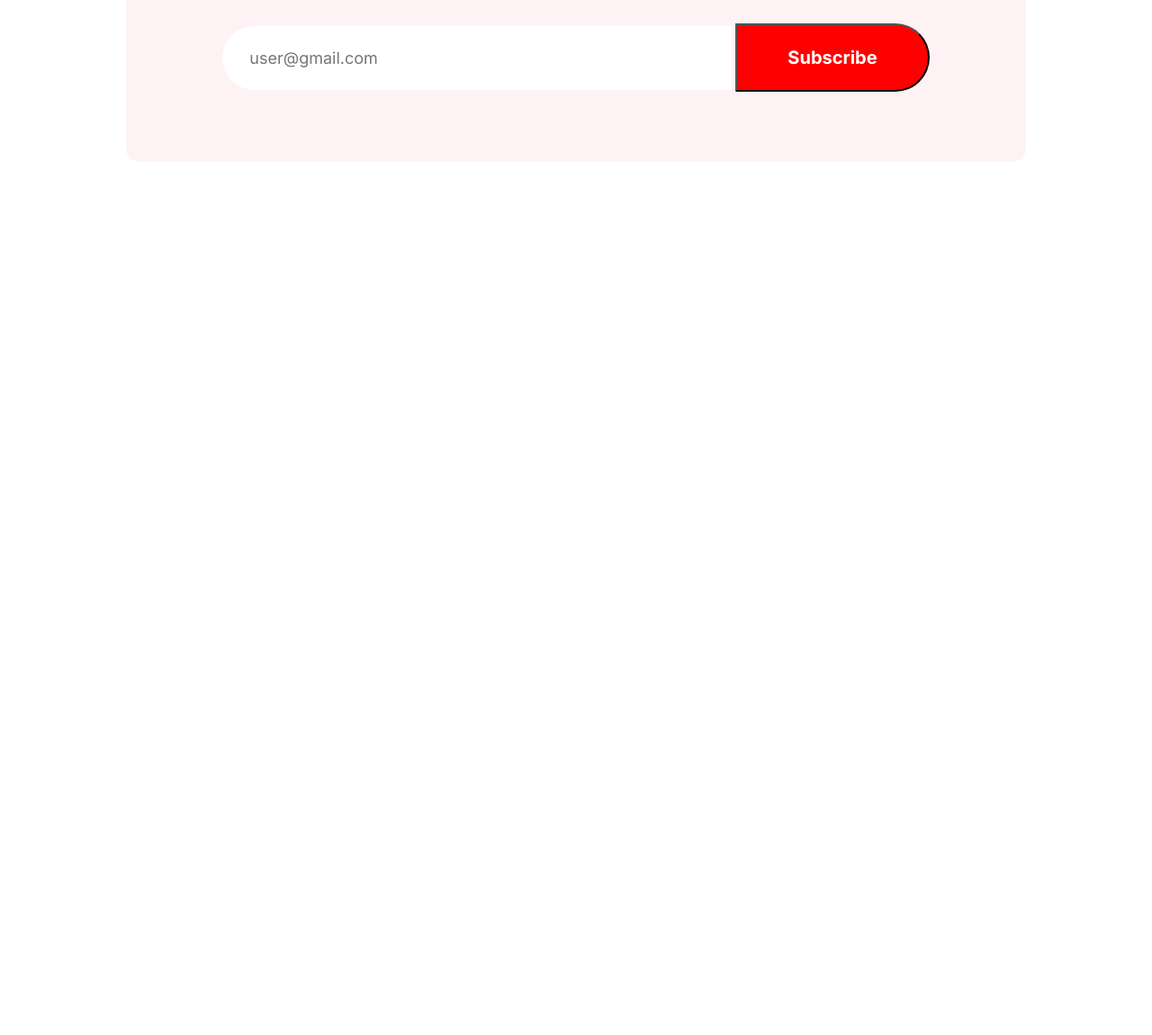
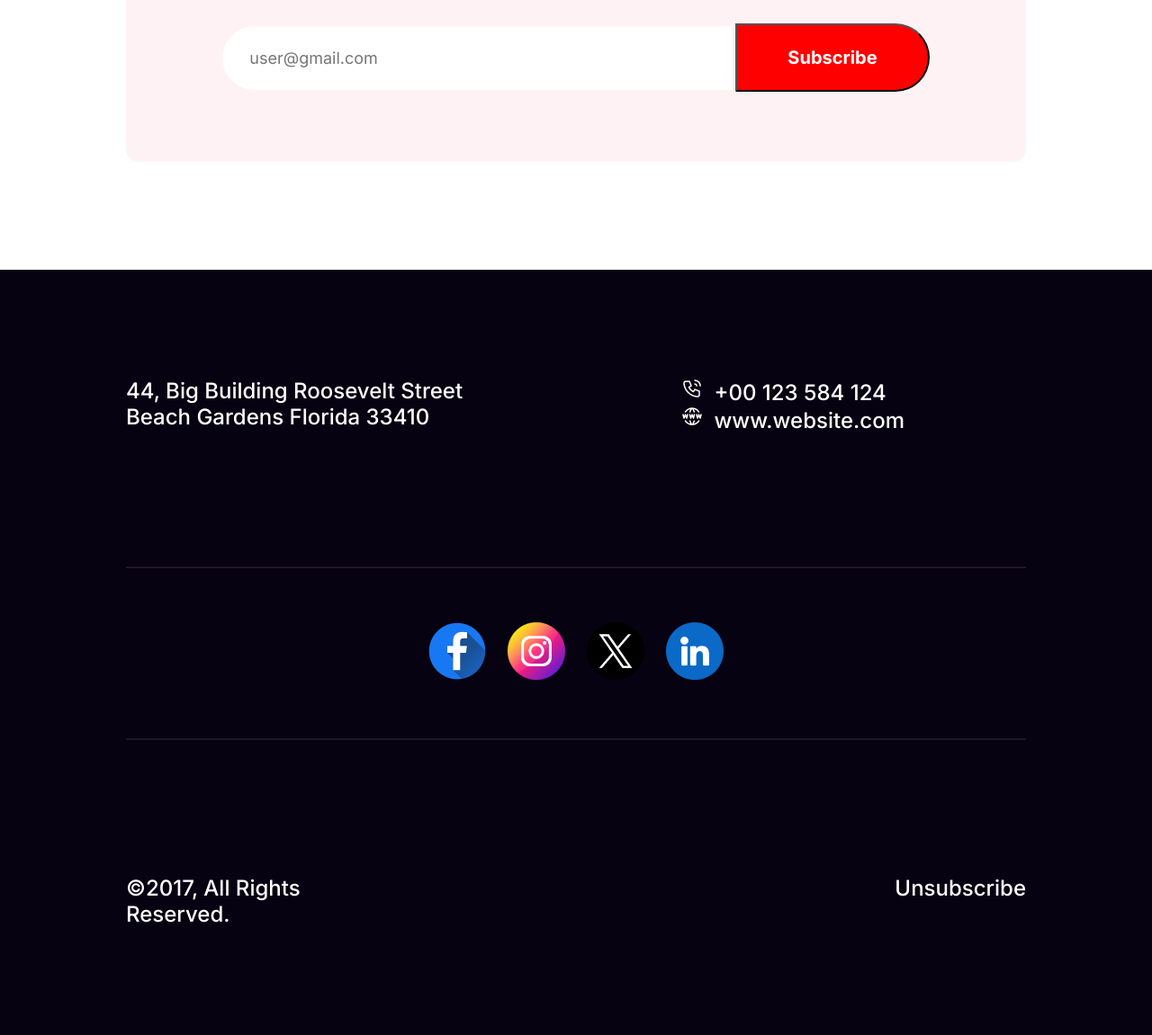
Before and after one commit to mahidulkabir/new-year-discount, a plain HTML site: page index.html in a window 1280 px wide. Shown: the part 6863-8014 px from the top of the page at 90% size. Before the commit the page ends 7163 px from the top, so only its background shows below. Drawn offline with Linux system fonts and the light colour scheme.

Commit message:
Footer section complete

```diff
--- a/index.html
+++ b/index.html
@@ -137,6 +137,32 @@
                 </div>
              </section>
         </main>
-        <footer></footer>
+        <footer>
+            <div class="footer-top">
+                <div class="footer-top-address">
+                 <p class="footer-text footer-text-1">44, Big Building Roosevelt Street <br>
+                    Beach Gardens Florida 33410</p>
+                </div>
+                <div class="footer-top-telephone">
+
+                    <p class="footer-text footer-text-2"> <img src="./resources/Call.png" alt="call logo">&nbsp; +00 123 584 124</p>
+
+                    <p class="footer-text"> <img src="./resources/Website.png" alt="website logo">&nbsp; www.website.com</p>
+                </div>
+            </div>
+            <hr>
+            <div class="footer-mid">
+                <img src="./resources/Facebook.png" alt="facebook logo" class="footer-mid-img">
+                <img src="./resources/Instagram.png" alt="Instagram" class="footer-mid-img">
+                <img src="./resources/Twitter.png" alt="x logo" class="footer-mid-img">
+                <img src="./resources/Linkedin.png" alt="linkdin logo" class="footer-mid-img">
+            </div>
+            <hr>
+            <div class="footer-bottom">
+
+                <p class="footer-text footer-bottom-1">&copy;2017, All Rights Reserved.</p>
+                <p class="footer-text footer-bottom-2">Unsubscribe</p>
+            </div>
+        </footer>
     </body>
 </html>
--- a/styles/assignment.css
+++ b/styles/assignment.css
@@ -228,12 +228,6 @@
     text-align: center;
 }
 /* sale pics section styles  */
-.sale-pic{
-
-
-
-
-}
 .sale-pic-container{
     margin: 120px 140px;
     /* border: 1px solid; */
@@ -353,5 +347,46 @@
     padding: 24px 56px;
     background-color: #FF0000;
     margin-left: 0;
-
 }
+/* footer section styles */
+footer{
+    background-color: #070211;
+}
+.footer-text{
+    font-family: 'inter';
+    font-size: 24px;
+    font-weight:500;
+    color: #FFFFFF;
+}
+.footer-top{
+    display: flex;
+    justify-content: space-between;
+}
+.footer-bottom{
+    display: flex;
+    justify-content: space-between;
+}
+.footer-mid{
+text-align: center;
+}
+.footer-text-1{
+    padding: 120px 120px 98px 140px;
+}
+.footer-top-telephone{
+    padding: 120px 275px 98px 106px;
+}
+hr{
+    margin: 50px 140px;
+    border: none;
+    height: 2px;
+    background-color: rgba(255, 255, 255, 0.088);
+}
+.footer-mid-img{
+    padding: 10px;
+}
+.footer-bottom-1{
+    padding: 100px 200px 120px 140px;
+}
+.footer-bottom-2{
+    padding: 100px 140px 120px 345px;
+}
```
